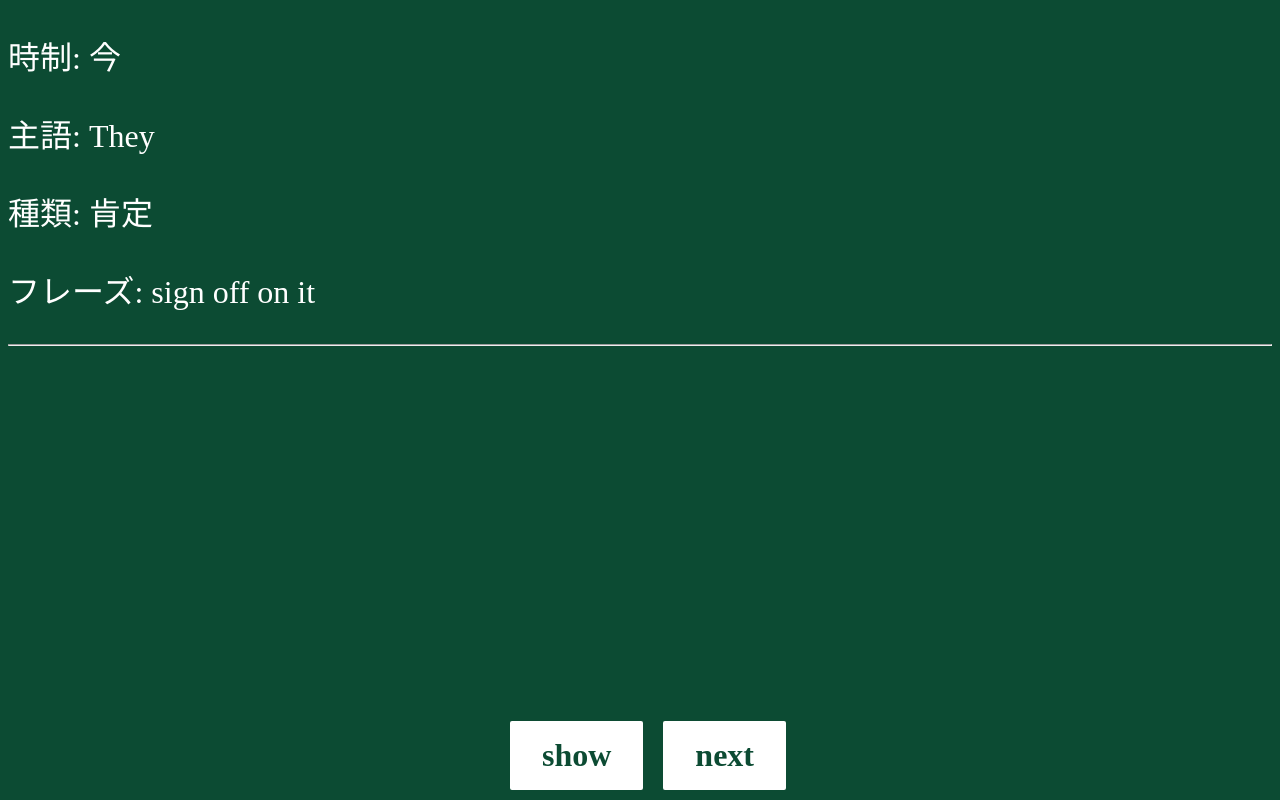
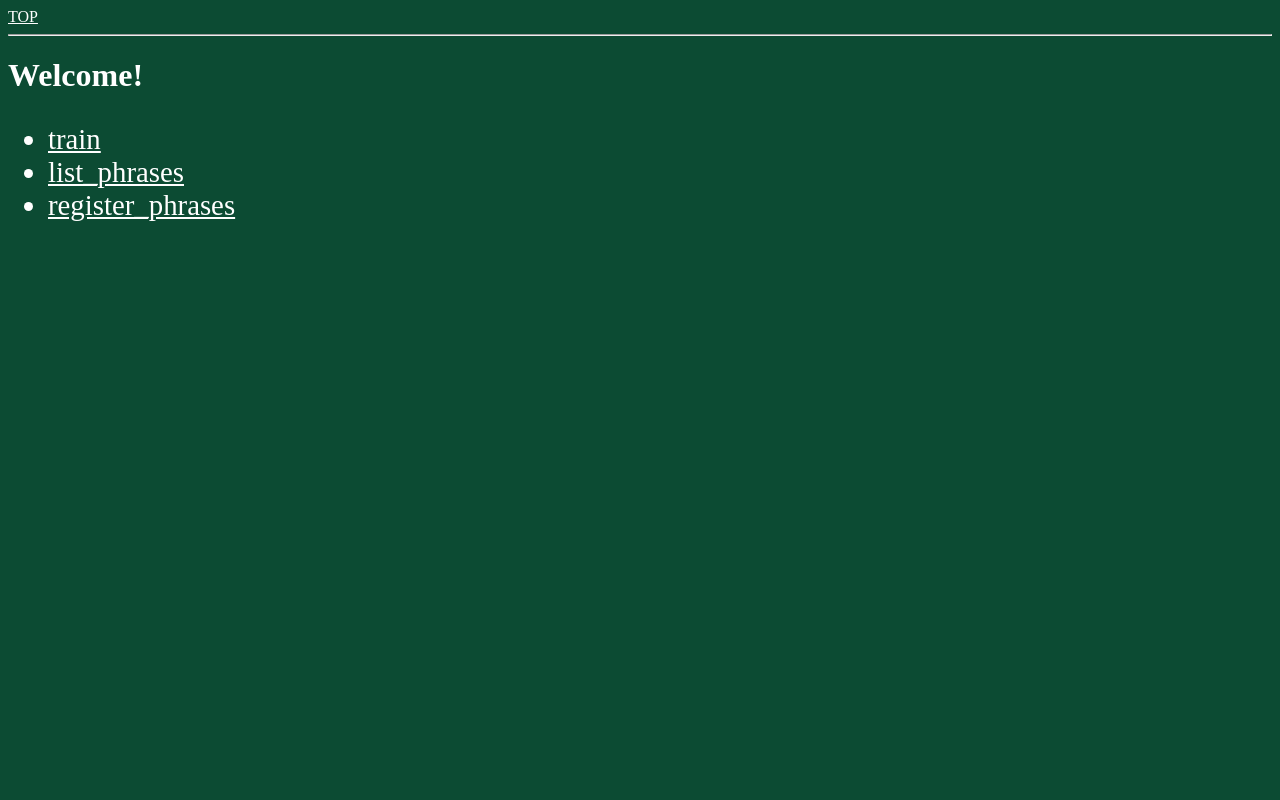
Before and after one commit to astromech-droid/english, a Django app: page /gym/ in a window 1280 px wide. Run offline with Django 4.2, Linux system fonts and the light colour scheme; data comes from the database, SQL or seed files in the repository.

Commit message:
TOPページを追加

```diff
--- /dev/null
+++ b/gym/templates/gym/base.html
@@ -0,0 +1,32 @@
+<!DOCTYPE html>
+<html lang="en">
+
+<head>
+    <meta charset="UTF-8">
+    <meta http-equiv="X-UA-Compatible" content="IE=edge">
+    <meta name="viewport" content="width=device-width, initial-scale=1.0">
+    <title>Gym</title>
+    <style>
+        body {
+            color: white;
+            background-color: #0C4B33;
+        }
+
+        a {
+            color: white;
+        }
+    </style>
+</head>
+
+<body>
+    <div>
+        <a href={% url "index" %}>TOP</a>
+        <hr>
+    </div>
+    <div>
+        {% block content %}
+        {% endblock %}
+    </div>
+</body>
+
+</html>
--- a/gym/templates/gym/index.html
+++ b/gym/templates/gym/index.html
@@ -1,74 +1,25 @@
-<!DOCTYPE html>
-<html lang="en">
+{% extends "gym/base.html" %}
 
-<head>
-    <meta charset="UTF-8">
-    <meta http-equiv="X-UA-Compatible" content="IE=edge">
-    <meta name="viewport" content="width=device-width, initial-scale=1.0">
-    <title>Gym</title>
-    <style>
-        body {
-            color: white;
-            background-color: #0C4B33;
-            font-size: 200%;
-        }
-
-        .buttons {
-            position: absolute;
-            bottom: 0px;
-            display: flex;
-            justify-content: center;
-            width: 100%;
-        }
-
-        .button-next,
-        .button-show {
-            margin: 10px;
-            font-family: inherit;
-            font-size: 100%;
-            font-weight: bold;
-            padding: .5em 1em;
-            color: #0C4B33;
-            border: none transparent;
-            background-color: white;
-            text-decoration: none;
-            border-radius: 2px;
-        }
-
-        #answer {
-            font-size: 100%;
-            display: none;
-        }
-
-        #answer.hide {
-            display: inline;
-        }
-    </style>
-    <script>
-        const toggle = () => {
-            const sentence = document.getElementById('answer');
-            console.log("fire")
-            sentence.classList.toggle('hide');
-        }
-    </script>
-</head>
-
-<body>
-    <div>
-        <p>時制: {{ tense }}</p>
-        <p>主語: {{ subject }}</p>
-        <p>種類: {{ sentence_type }}</p>
-        <p>フレーズ: {{ phrase }}</p>
-        <hr>
-        <div id="answer">
-            <p>{{ sentence }}</p>
-            <p>{{ base_ja }}</p>
-        </div>
-        <div class="buttons">
-            <button onclick="toggle()" class="button-show">show</button><br>
-            <button onclick="location.href='{% url 'index' %}'" class="button-next">next</button>
-        </div>
+{% block content %}
+<style>
+    .links {
+        font-size: 180%;
+    }
+</style>
+<div>
+    <h1>Welcome!</h1>
+    <div class="links">
+        <ul>
+            <li>
+                <a href={% url 'train' %}>train</a>
+            </li>
+            <li>
+                <a href={% url 'list_phrases' %}>list_phrases</a>
+            </li>
+            <li>
+                <a href={% url 'html_register_phrases' %}>register_phrases</a>
+            </li>
+        </ul>
     </div>
-</body>
-
-</html>
+</div>
+{% endblock %}
--- a/gym/urls.py
+++ b/gym/urls.py
@@ -4,6 +4,7 @@ from . import views
 
 urlpatterns = [
     path("", views.index, name="index"),
+    path("train", views.train, name="train"),
     path("phrases", views.list_phrases, name="list_phrases"),
     path("phrases/register", views.html_register_phrases, name="html_register_phrases"),
     path("api/phrases/register", views.api_register_phrases, name="api_register_phrases"),
--- a/gym/views.py
+++ b/gym/views.py
@@ -24,6 +24,12 @@ from .models import (
 
 def index(request):
     html = loader.get_template("gym/index.html")
+    context = {}
+    return HttpResponse(html.render(context, request))
+
+
+def train(request):
+    html = loader.get_template("gym/train.html")
     context = get_sentence()
     return HttpResponse(html.render(context, request))
 
```
Also changed, not shown: gym/templates/gym/list_phrases.html (+3 -13 lines), gym/templates/gym/register_phrases.html (+3 -14 lines), gym/templates/gym/train.html (added, +64 -0 lines).
